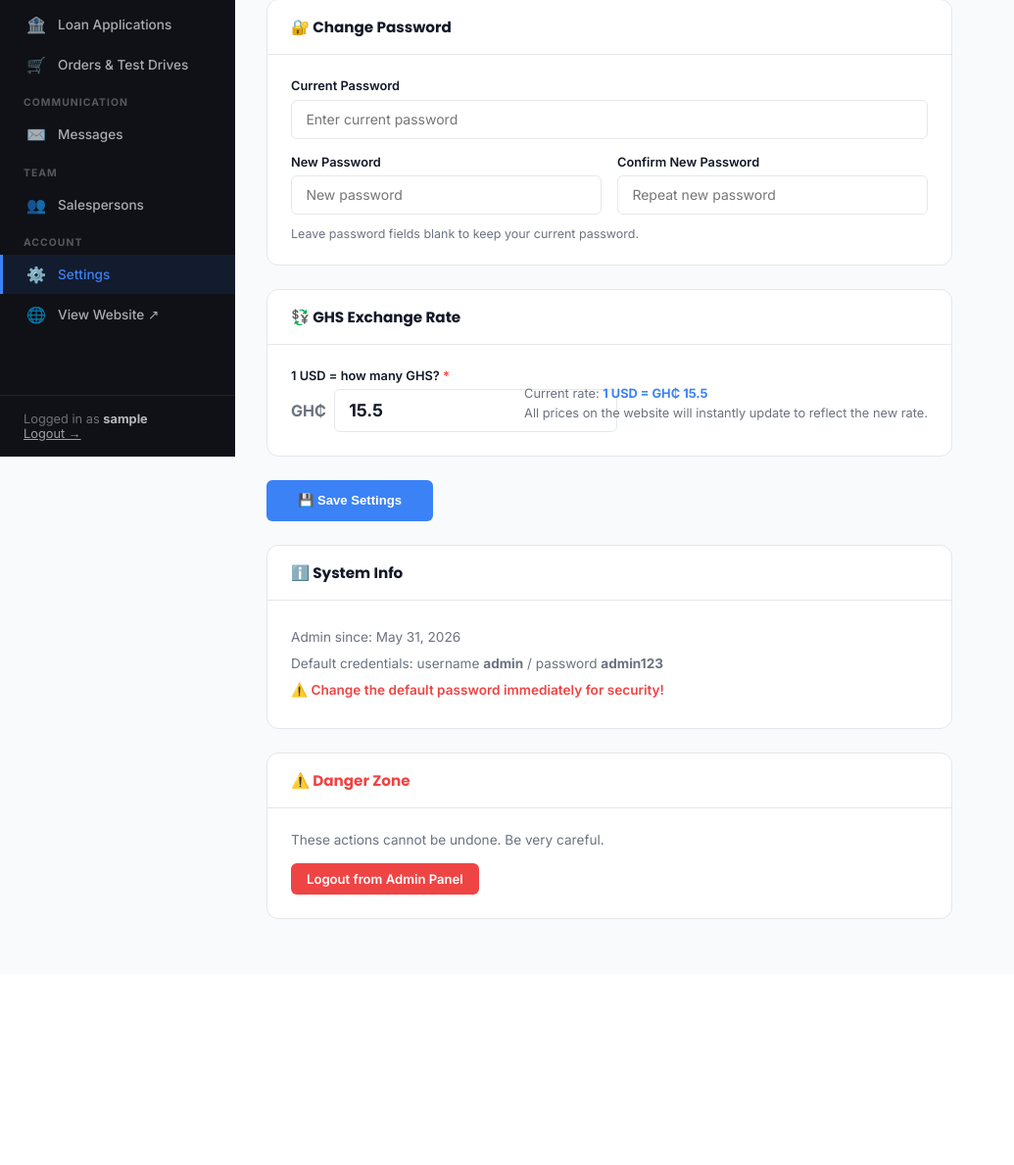
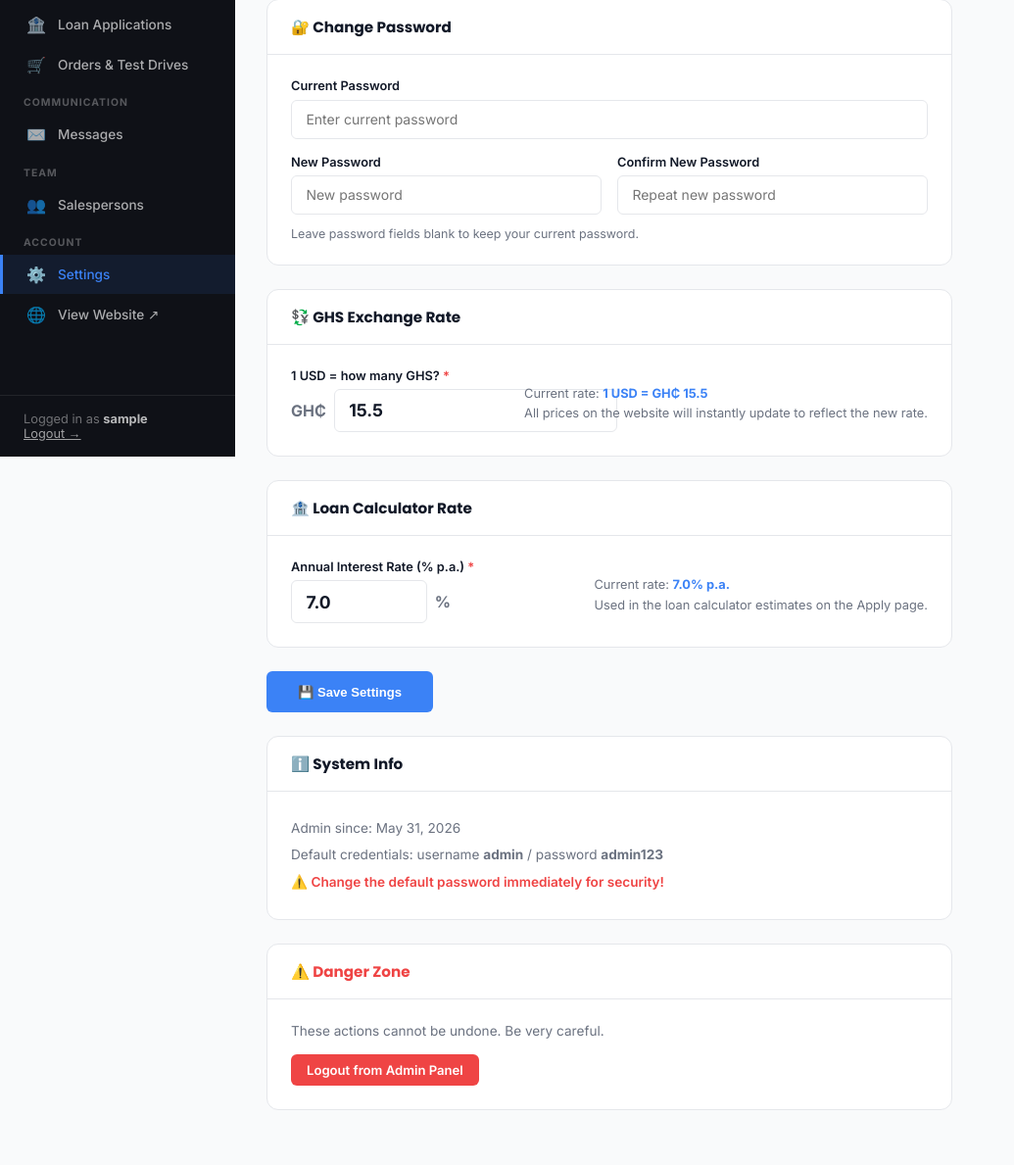
Before and after one commit to KofiBusia/Chinese-Vehicles, a Flask app: page /admin/settings in a window 1280 px wide. Shown: the part 334-1523 px from the top of the page at 98% size, without its empty margins (0-1035 px from the left). Before the commit the page ends 1272 px from the top, so only its background shows below. Run offline with Flask 3, Linux system fonts and the light colour scheme; the visitor is signed in with stand-in values (Sample User, id 1).

Commit message:
Make loan interest rate editable by admin
Admin can now set the annual interest rate in Settings; loan calculator and disclaimer on the Apply page update dynamically.

Co-Authored-By: Claude Sonnet 4.6 <noreply@anthropic.com>

```diff
--- a/app.py
+++ b/app.py
@@ -997,11 +997,14 @@ def loan():
     preselect_type = request.args.get('product_type', '')  # 'vehicle' or 'solar'
     if preselect_type == 'solar' and not preselect_s:
         preselect_s = -1  # flag to pre-check solar radio without a specific item
+    loan_rate_row = SiteSettings.query.filter_by(key='loan_interest_rate').first()
+    loan_interest_rate = float(loan_rate_row.value) if loan_rate_row else 7.0
     return render_template('loan.html',
                            vehicles=all_vehicles,
                            solar_systems=all_solar,
                            preselect_vehicle=preselect_v,
-                           preselect_solar=preselect_s)
+                           preselect_solar=preselect_s,
+                           loan_interest_rate=loan_interest_rate)
 
 
 @app.route('/contact', methods=['GET', 'POST'])
@@ -1777,18 +1780,34 @@ def admin_settings():
         try:
             rate_val = float(rate_str)
             if rate_val > 0:
-                row = SiteSettings.query.get('usd_to_ghs_rate')
+                row = SiteSettings.query.filter_by(key='usd_to_ghs_rate').first()
                 if row:
                     row.value = str(rate_val)
                 else:
                     db.session.add(SiteSettings(key='usd_to_ghs_rate', value=str(rate_val)))
         except (ValueError, TypeError):
             pass
+        # Save loan interest rate
+        loan_rate_str = request.form.get('loan_interest_rate', '').strip()
+        try:
+            loan_rate_val = float(loan_rate_str)
+            if 0 < loan_rate_val <= 100:
+                row = SiteSettings.query.filter_by(key='loan_interest_rate').first()
+                if row:
+                    row.value = str(loan_rate_val)
+                else:
+                    db.session.add(SiteSettings(key='loan_interest_rate', value=str(loan_rate_val)))
+        except (ValueError, TypeError):
+            pass
         db.session.commit()
         session['admin_name'] = admin.full_name or admin.username
         flash('Settings saved successfully.', 'success')
-    current_rate = get_ghs_rate()
-    return render_template('admin/settings.html', admin=admin, current_rate=current_rate)
+    current_rate      = get_ghs_rate()
+    loan_rate_row     = SiteSettings.query.filter_by(key='loan_interest_rate').first()
+    current_loan_rate = float(loan_rate_row.value) if loan_rate_row else 7.0
+    return render_template('admin/settings.html', admin=admin,
+                           current_rate=current_rate,
+                           current_loan_rate=current_loan_rate)
 
 
 # ─────────────────────────── INIT ───────────────────────────────────────── #
--- a/static/js/main.js
+++ b/static/js/main.js
@@ -184,7 +184,7 @@ document.addEventListener('DOMContentLoaded', () => {
   function updateLoanPreview() {
     const loan   = parseFloat(loanAmountEl?.value || 0);
     const term   = parseInt(document.getElementById('loan_term')?.value || 12);
-    const rate   = 0.07 / 12;
+    const rate   = (window.LOAN_ANNUAL_RATE || 7.0) / 100 / 12;
     let monthly  = 0;
     if (loan > 0 && term > 0) {
       monthly = (loan * rate * Math.pow(1+rate, term)) / (Math.pow(1+rate, term) - 1);
--- a/templates/admin/settings.html
+++ b/templates/admin/settings.html
@@ -72,6 +72,30 @@
       </div>
     </div>
 
+    <!-- Loan Interest Rate -->
+    <div class="form-section">
+      <div class="form-section-header">🏦 Loan Calculator Rate</div>
+      <div class="form-section-body">
+        <div style="display:flex;align-items:flex-end;gap:1rem;flex-wrap:wrap;">
+          <div class="form-group" style="flex:1;min-width:200px;">
+            <label class="form-label">Annual Interest Rate (% p.a.) <span style="color:var(--red);">*</span></label>
+            <div style="display:flex;align-items:center;gap:.5rem;">
+              <input type="number" name="loan_interest_rate" class="form-control" step="0.1" min="0.1" max="100"
+                     value="{{ current_loan_rate }}" placeholder="e.g. 7"
+                     style="font-size:1.1rem;font-weight:700;">
+              <span style="font-weight:700;color:var(--mid);font-size:1rem;">%</span>
+            </div>
+          </div>
+          <div style="padding-bottom:.5rem;">
+            <div style="font-size:.8rem;color:var(--mid);line-height:1.6;">
+              Current rate: <strong style="color:var(--blue);">{{ current_loan_rate }}% p.a.</strong><br>
+              Used in the loan calculator estimates on the Apply page.
+            </div>
+          </div>
+        </div>
+      </div>
+    </div>
+
     <button type="submit" class="btn btn-primary" style="padding:.85rem 2rem;">💾 Save Settings</button>
   </form>
 
--- a/templates/loan.html
+++ b/templates/loan.html
@@ -185,7 +185,7 @@
                 <div class="loan-preview-value" id="previewTotal">—</div>
               </div>
             </div>
-            <p style="font-size:.72rem;opacity:.5;margin-top:.75rem;">*Estimates based on ~7% p.a. Actual rates set by Republic Bank. Subject to approval.</p>
+            <p style="font-size:.72rem;opacity:.5;margin-top:.75rem;">*Estimates based on ~{{ loan_interest_rate }}% p.a. Actual rates set by Republic Bank. Subject to approval.</p>
           </div>
         </div>
       </div>
@@ -252,6 +252,7 @@
   </div>
 </section>
 
+<script>window.LOAN_ANNUAL_RATE = {{ loan_interest_rate }};</script>
 <script>
 // Wire up product_type radio buttons to show/hide groups
 document.querySelectorAll('input[name="product_type"]').forEach(radio => {
```
